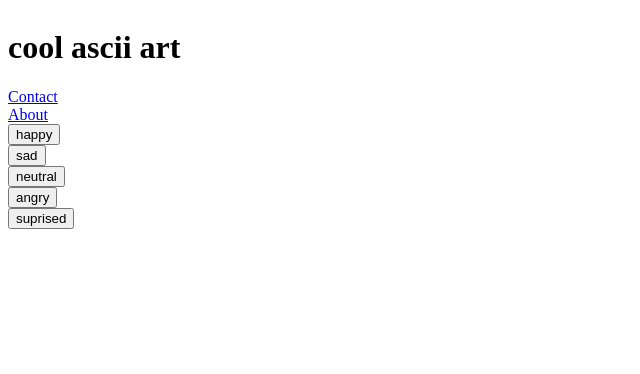
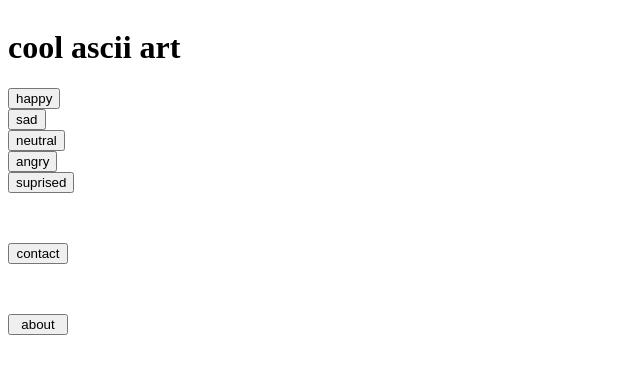
Before and after one commit to leedoughty/gatsby-project, a Gatsby app: page / in a window 1280 px wide. Shown: the top 374 px of the page, without its empty margins (0-640 px from the left). Built offline with nearby package versions, Linux system fonts and the light colour scheme.

Commit message:
Update styling to links

```diff
--- a/src/components/emotion-button.js
+++ b/src/components/emotion-button.js
@@ -1,8 +1,13 @@
 import React from "react"
 import styled from "styled-components"
 
-const Item = styled.button`
+const Button = styled.button`
   list-style-type: none;
+  &:hover {
+    cursor: pointer;
+  }
 `
 
-export default props => <Item><li>{props.emotion}</li></Item>
+
+
+export default props => <Button><li>{props.emotion}</li></Button>
--- a/src/pages/index.js
+++ b/src/pages/index.js
@@ -13,11 +13,21 @@ const Sidebar = styled.div`
   width: 50px;
 `
 
+const Button = styled.button`
+  width: 60px;
+  margin-top: 50px;
+`
+
+const StyledLink = styled(Link)`
+  list-style-type: none;
+  width: 20px;
+  text-decoration: none;
+  color: black;
+`
+
 export default () => (
   <Container>
     <Header headerText="cool ascii art" />
-    <Link to="/contact/">Contact</Link>
-    <Link to="/about/">About</Link>
     <Sidebar>
       <EmotionButton emotion="happy" />
       <EmotionButton emotion="sad" />
@@ -25,5 +35,11 @@ export default () => (
       <EmotionButton emotion="angry" />
       <EmotionButton emotion="suprised" />
     </Sidebar>
+    <Button>
+      <StyledLink to="/contact/">contact</StyledLink>
+    </Button>
+    <Button>
+      <StyledLink to="/about/">about</StyledLink>
+    </Button>
   </Container>
 )
```
